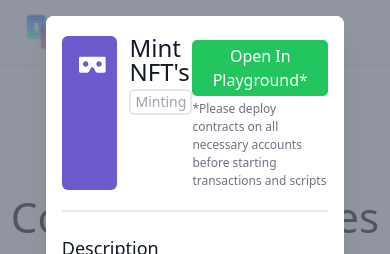
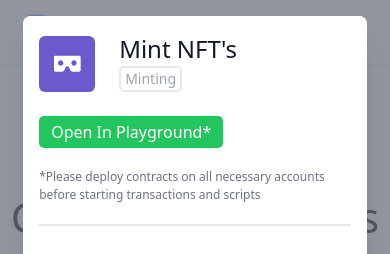
Before and after one commit to onflow/cadence-cookbook, a React (Create React App) app: page / in a window 390 px wide. Both pictures are taken after a click on the element 195 px from the left and 570 px from the top of the page. Shown: the top 254 px of the page. Built offline with nearby package versions, Linux system fonts and the light colour scheme.

Commit message:
Modal header responsive

```diff
--- a/src/components/MainExampleComponents/Modal.js
+++ b/src/components/MainExampleComponents/Modal.js
@@ -14,31 +14,35 @@ return (
 
             <span className="hidden sm:inline-block sm:align-middle sm:h-screen" aria-hidden="true">&#8203;</span>
 
-            <div className="inline-block align-bottom bg-white rounded-lg text-left overflow-hidden shadow-xl transform transition-all sm:align-middle w-5/6 sm:max-h-fit">
+            <div className="inline-block align-bottom bg-white rounded-lg text-left overflow-hidden shadow-xl transform transition-all sm:align-middle w-[96%] md:w-5/6 sm:max-h-fit">
                 {/* this is the top part of the modal */}
-                <div className="bg-white px-4 pt-5 pb-4 sm:p-6 sm:pb-4 overflow-auto max-w-6xl divide-y-[1px] divide-gray-200" style={{maxHeight: '93vh'}}>
-                    <div className="ml-0 mb-5 flex ">
-                        <div className=' w-14 rounded-md' style={{background: `${data.BgColor}`}}>
+                <div className="bg-white px-4 pt-5 pb-4 sm:p-6 sm:pb-4 overflow-auto divide-y-[1px] divide-gray-200" style={{maxHeight: '93vh'}}>
+                    <div className="max-w-lg lg:mx-auto ml-0 mb-5 flex flex-col ">
+
+                        <div className="w-full flex items-center flex-wrap">
+                            <div className=' w-14 h-14 rounded-md' style={{background: `${data.BgColor}`}}>
                                 {/* icon for image will go here */}
-                            <div className='p-3 ml-[5px] mt-[5px]'>
+                                <div className='flex flex-col h-full justify-center items-center'>
                                 {data.Icon}
                                 </div>
                             </div>
-                        <div>
+                            <div className="ml-3 mr-auto md:mr-0'">
                                 <h3 className="text-2xl leading-6 font-medium text-gray-900 ml-3 mt-0" id="modal-title">{data.ExampleName}</h3>
                                 <div className='ml-3 border-2 p-[1px] pl-1 w-fit pr-1 mt-[5px] border-gray-200 text-gray-400 text-sm rounded-[5px]'>
                                     {data.Category}
                                 </div>
                             </div>
-                        <div className="ml-auto">
-                            <div className='ml-auto text-right'>
+                            <div className='md:ml-auto mt-5 md:mt-0 text-right'>
                                     <button className='bg-green-500 text-white font-xs py-1 px-3 rounded-[5px] mt-1 right hover:bg-green-600'
                                     onClick={() => window.open(`${data.PlaygroundLink}`, "_blank")}
                                     >
                                         Open In Playground*
                                     </button>
                                 </div>
-                            <div className="text-[12px] text-gray-500 mt-1">
+                            </div>
+                        <div className="">
+
+                            <div className="text-[12px] text-gray-500 mt-5">
                                 *Please deploy contracts on all necessary accounts before starting transactions and scripts
                             </div>
                         </div>
@@ -73,7 +77,7 @@ return (
                                 </div>
                                 <div>
                                 {/* second div flexed */}
-                                <div className="mt-0 text-center sm:mt-0 xl:ml-10 sm:text-left flex-none ">
+                                <div className="mt-0 sm:mt-0 xl:ml-10 text-left flex-none">
                                     <div className='p-3 whitespace-pre-line mt-10 xl:mt-[70px] bg-indigo-50 rounded-md'>
                                             <h3 className="text-lg leading-6 font-medium text-indigo-900 flex" id="modal-title"><InformationCircleIcon className="h-5 w-5 mt-[1px] mr-1"/> Cadence Code Explanation</h3>
                                             <div className="mt-6">
@@ -86,7 +90,7 @@ return (
                         </div>
                         <div className='col-span-2 mt-4'>
                             <div className='flex flex flex-col xl:flex-row'>
-                                <div className="mt-4 text-center sm:mt-0 sm:text-left xl:min-w-[780px] xl:max-w-[780px]">
+                                <div className="mt-4 sm:mt-0 sm:text-left xl:min-w-[780px] xl:max-w-[780px]">
                                     {/* Cadence code div */}
                                     <div className="mt-6">
                                         <p className="text-md text-black-500 mb-4 font-medium">{data?.Script === true ? "Script Code" : "Transaction Code"}</p>
@@ -102,7 +106,7 @@ return (
                                     </div>
                                 </div>
                                 <div className='mt-[62px]'>
-                                    <div className="mt-0 text-center sm:mt-0 xl:ml-10 sm:text-left">
+                                    <div className="mt-0 sm:mt-0 xl:ml-10">
                                         <div className='p-3 whitespace-pre-line bg-green-50 rounded-[5px]'>
                                             <h3 className="text-lg leading-6 font-medium text-green-900 flex" id="modal-title"><InformationCircleIcon className="h-5 w-5 mt-[1px] mr-1"/>{data?.Script === true ? "Script Explained" : "Transaction Explained"}</h3>
                                             <div className="mt-6">
```
Lines whose indentation alone changed are shown as unchanged.
